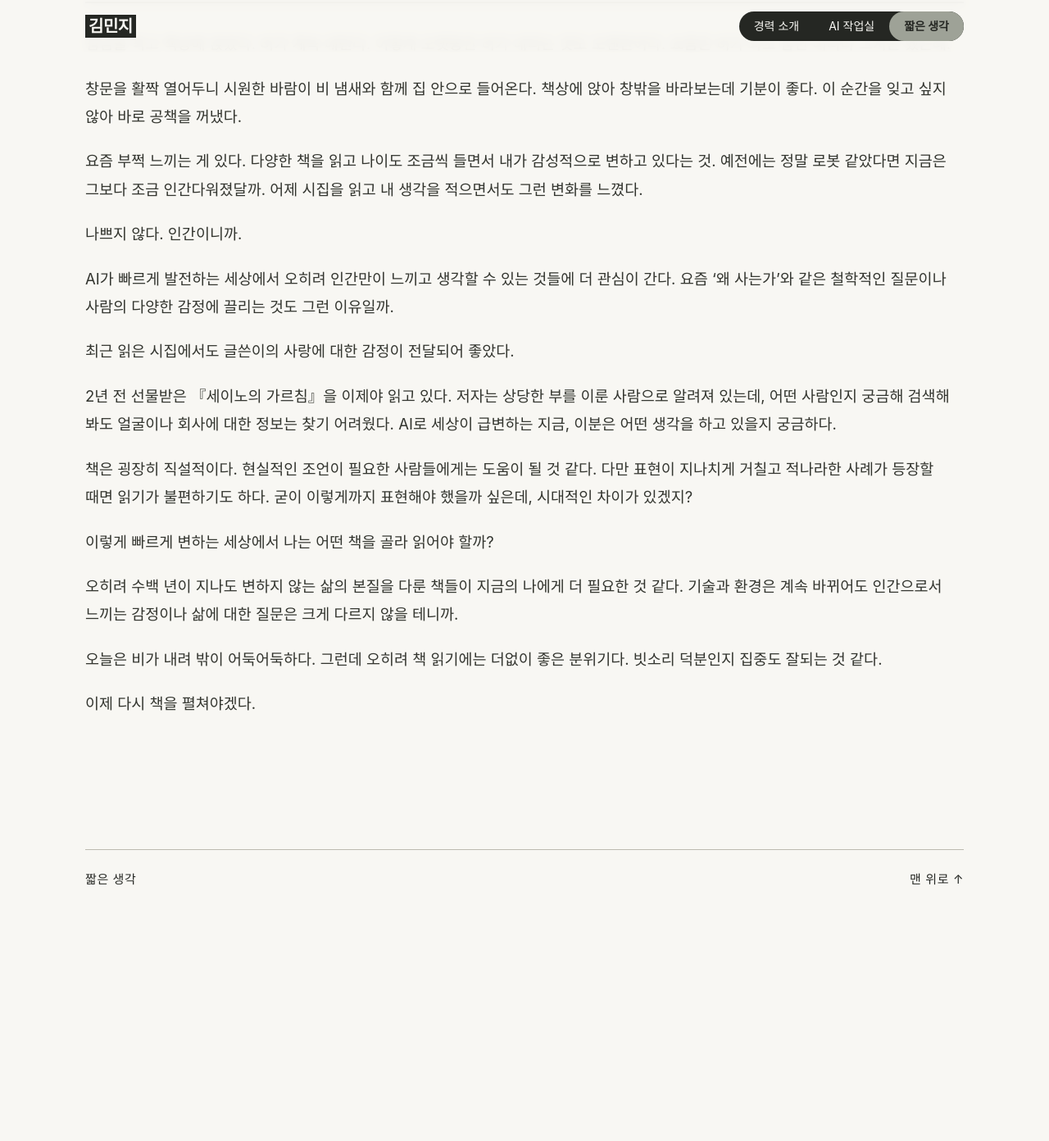
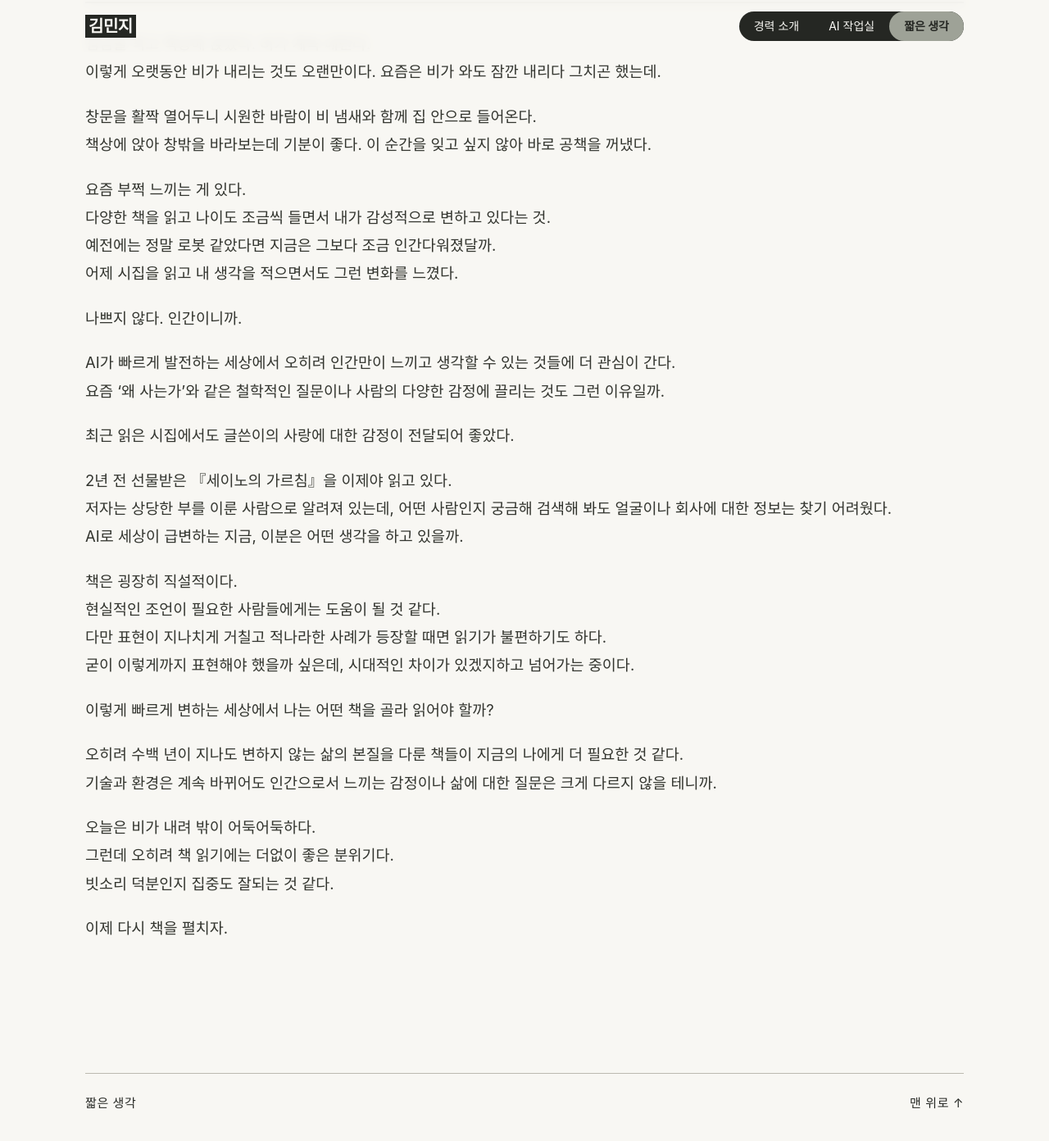
Before and after one commit to k-im-rose/k-im-rose.github.io, a Jekyll site: the page built from _thoughts/human-f-power.md, in a window 1280 px wide and 1400 px high, scrolled down 310 px. Shown: the top 1392 px of the window at 82% size. Built offline with Jekyll 4.4.1, drawn with Linux system fonts in a browser that asks for light colours; some web fonts are replaced; before the commit the page ends 1436 px from its top, so only the background shows below that.

Commit message:
Update human-f-power.md

```diff
--- a/_thoughts/human-f-power.md
+++ b/_thoughts/human-f-power.md
@@ -5,26 +5,40 @@ date: 2026-10-18 09:00:00 +0900
 summary: AI 시대에 더 필요해진 인간다움
 ---
 
-점심을 먹고 책상에 앉았다. 비가 계속 내린다. 이렇게 오랫동안 비가 내리는 것도 오랜만이다. 요즘은 비가 와도 잠깐 내리다 그치곤 했는데.
+점심을 먹고 책상에 앉았다. 비가 계속 내린다.
+이렇게 오랫동안 비가 내리는 것도 오랜만이다. 요즘은 비가 와도 잠깐 내리다 그치곤 했는데.
 
-창문을 활짝 열어두니 시원한 바람이 비 냄새와 함께 집 안으로 들어온다. 책상에 앉아 창밖을 바라보는데 기분이 좋다. 이 순간을 잊고 싶지 않아 바로 공책을 꺼냈다.
+창문을 활짝 열어두니 시원한 바람이 비 냄새와 함께 집 안으로 들어온다.
+책상에 앉아 창밖을 바라보는데 기분이 좋다. 이 순간을 잊고 싶지 않아 바로 공책을 꺼냈다.
 
-요즘 부쩍 느끼는 게 있다. 다양한 책을 읽고 나이도 조금씩 들면서 내가 감성적으로 변하고 있다는 것. 예전에는 정말 로봇 같았다면 지금은 그보다 조금 인간다워졌달까. 어제 시집을 읽고 내 생각을 적으면서도 그런 변화를 느꼈다.
+요즘 부쩍 느끼는 게 있다.
+다양한 책을 읽고 나이도 조금씩 들면서 내가 감성적으로 변하고 있다는 것.
+예전에는 정말 로봇 같았다면 지금은 그보다 조금 인간다워졌달까.
+어제 시집을 읽고 내 생각을 적으면서도 그런 변화를 느꼈다.
 
 나쁘지 않다. 인간이니까.
 
-AI가 빠르게 발전하는 세상에서 오히려 인간만이 느끼고 생각할 수 있는 것들에 더 관심이 간다. 요즘 '왜 사는가'와 같은 철학적인 질문이나 사람의 다양한 감정에 끌리는 것도 그런 이유일까.
+AI가 빠르게 발전하는 세상에서 오히려 인간만이 느끼고 생각할 수 있는 것들에 더 관심이 간다.
+요즘 '왜 사는가'와 같은 철학적인 질문이나 사람의 다양한 감정에 끌리는 것도 그런 이유일까.
 
 최근 읽은 시집에서도 글쓴이의 사랑에 대한 감정이 전달되어 좋았다.
 
-2년 전 선물받은 『세이노의 가르침』을 이제야 읽고 있다. 저자는 상당한 부를 이룬 사람으로 알려져 있는데, 어떤 사람인지 궁금해 검색해 봐도 얼굴이나 회사에 대한 정보는 찾기 어려웠다. AI로 세상이 급변하는 지금, 이분은 어떤 생각을 하고 있을지 궁금하다.
+2년 전 선물받은 『세이노의 가르침』을 이제야 읽고 있다.
+저자는 상당한 부를 이룬 사람으로 알려져 있는데, 어떤 사람인지 궁금해 검색해 봐도 얼굴이나 회사에 대한 정보는 찾기 어려웠다.
+AI로 세상이 급변하는 지금, 이분은 어떤 생각을 하고 있을까.
 
-책은 굉장히 직설적이다. 현실적인 조언이 필요한 사람들에게는 도움이 될 것 같다. 다만 표현이 지나치게 거칠고 적나라한 사례가 등장할 때면 읽기가 불편하기도 하다. 굳이 이렇게까지 표현해야 했을까 싶은데, 시대적인 차이가 있겠지?
+책은 굉장히 직설적이다.
+현실적인 조언이 필요한 사람들에게는 도움이 될 것 같다.
+다만 표현이 지나치게 거칠고 적나라한 사례가 등장할 때면 읽기가 불편하기도 하다.
+굳이 이렇게까지 표현해야 했을까 싶은데, 시대적인 차이가 있겠지하고 넘어가는 중이다.
 
 이렇게 빠르게 변하는 세상에서 나는 어떤 책을 골라 읽어야 할까?
 
-오히려 수백 년이 지나도 변하지 않는 삶의 본질을 다룬 책들이 지금의 나에게 더 필요한 것 같다. 기술과 환경은 계속 바뀌어도 인간으로서 느끼는 감정이나 삶에 대한 질문은 크게 다르지 않을 테니까.
+오히려 수백 년이 지나도 변하지 않는 삶의 본질을 다룬 책들이 지금의 나에게 더 필요한 것 같다.
+기술과 환경은 계속 바뀌어도 인간으로서 느끼는 감정이나 삶에 대한 질문은 크게 다르지 않을 테니까.
 
-오늘은 비가 내려 밖이 어둑어둑하다. 그런데 오히려 책 읽기에는 더없이 좋은 분위기다. 빗소리 덕분인지 집중도 잘되는 것 같다.
+오늘은 비가 내려 밖이 어둑어둑하다.
+그런데 오히려 책 읽기에는 더없이 좋은 분위기다.
+빗소리 덕분인지 집중도 잘되는 것 같다.
 
-이제 다시 책을 펼쳐야겠다.
+이제 다시 책을 펼치자.
```
